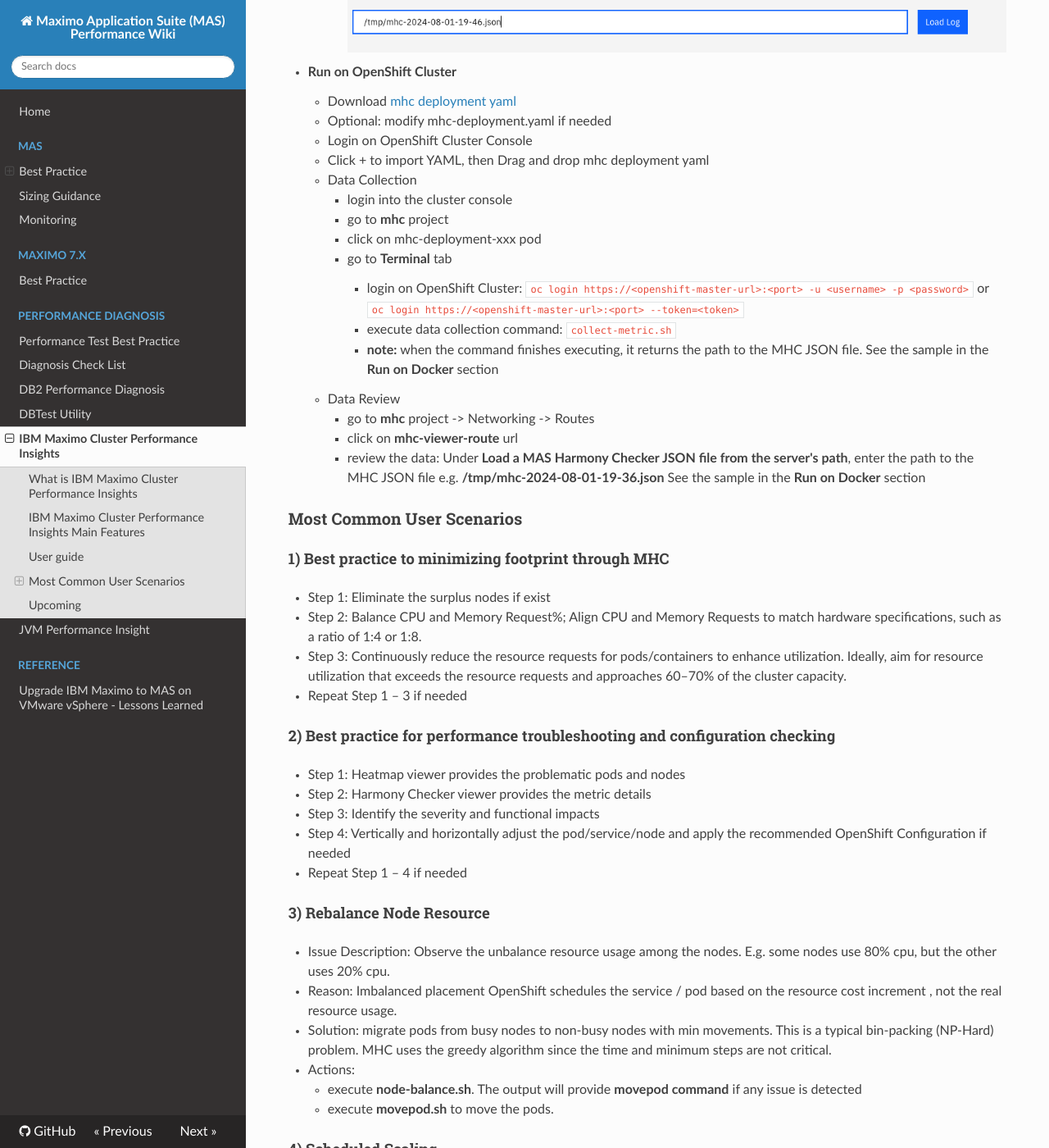
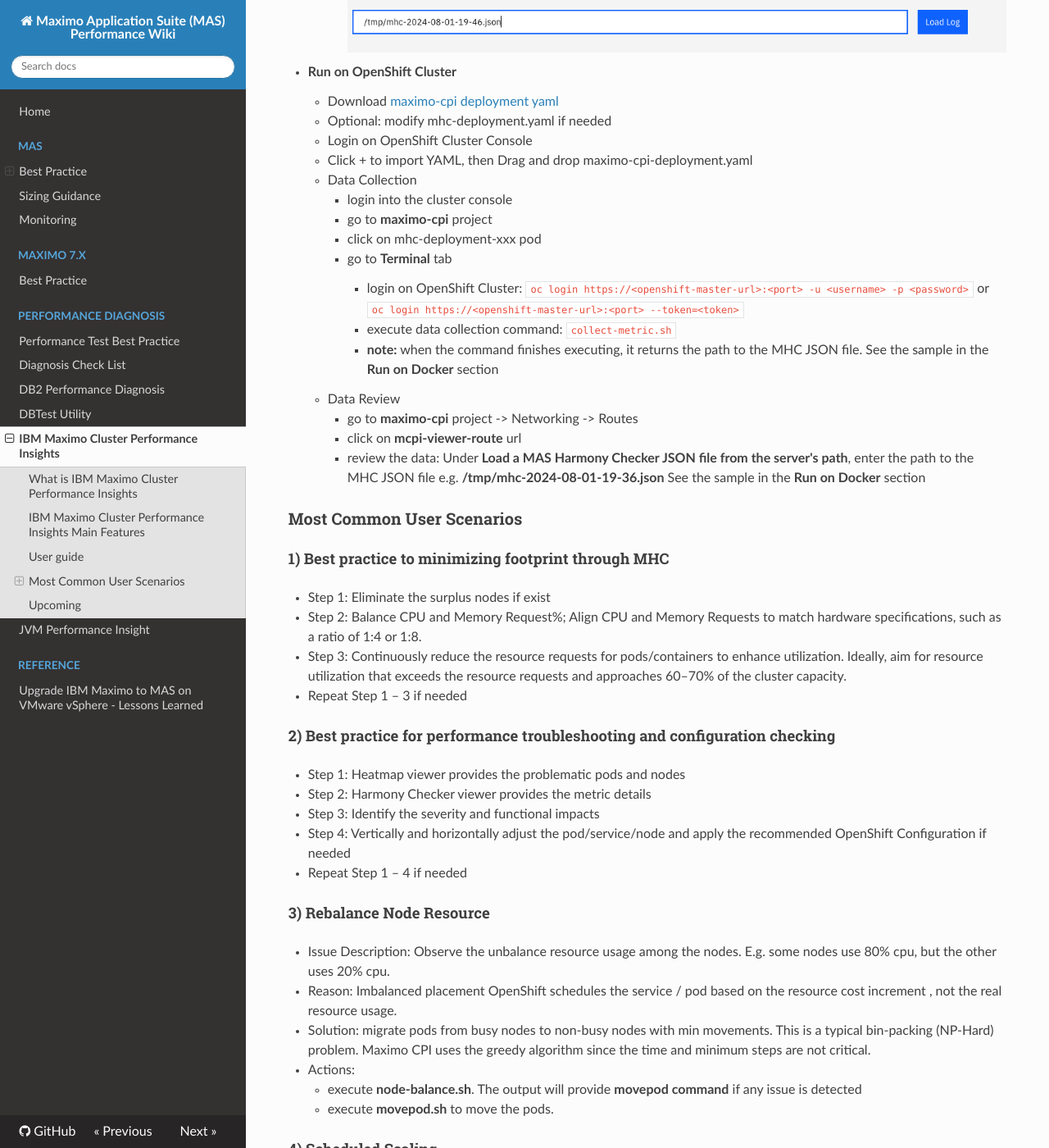
Before and after one commit to ibm-mas/mas-performance, an MkDocs documentation site: the page built from docs/pd/mcpi/maximo-cpi.md, in a window 1280 px wide and 1400 px high, scrolled down 1527 px. Shown: the whole window at 82% size. Built offline with MkDocs 1.6.1, drawn with Linux system fonts in a browser that asks for light colours; nearby versions of some CDN libraries; some of the changed text lies outside the part shown.

Commit message:
[patch] add IBM Maximo CPI

```diff
--- a/docs/pd/mhc/mas-harmony-checker.md
+++ b/docs/pd/mcpi/maximo-cpi.md
@@ -11,7 +11,7 @@
 
 ### What is IBM Maximo Cluster Performance Insights
 
-**IBM Maximo Cluster Performance Insights**, is a new utility that use short and long term snapshots to addresses specific best practices for deployment of Maximo App Suite. It can assist in pinpointing areas that need improvement and provide actionable insights for optimizing the MAS deployment.
+**IBM Maximo Cluster Performance Insights (Maximo CPI)**, is a new utility that use short and long term snapshots to addresses specific best practices for deployment of Maximo App Suite. It can assist in pinpointing areas that need improvement and provide actionable insights for optimizing the MAS deployment.
 
 Maximo Clients can conduct a self-assessment to ensure adherence to best practices, optimize resource use, and diagnose performance issues. This process helps in evaluating current practices, identifying areas for improvement, and enhancing overall efficiency and effectiveness.
 
@@ -45,21 +45,21 @@
         ![alt text](image-1.png)
 
 - **Run on OpenShift Cluster**
-    - Download [mhc deployment yaml](./mhc-deployment.yaml)
+    - Download [maximo-cpi deployment yaml](./maximo-cpi-deployment.yaml)
     - Optional: modify mhc-deployment.yaml if needed
     - Login on OpenShift Cluster Console
-    - Click + to import YAML, then Drag and drop mhc deployment yaml
+    - Click + to import YAML, then Drag and drop maximo-cpi-deployment.yaml
     - Data Collection
         - login into the cluster console
-        - go to **mhc** project
+        - go to **maximo-cpi** project
         - click on mhc-deployment-xxx pod
         - go to **Terminal** tab
             - login on OpenShift Cluster: `oc login https://<openshift-master-url>:<port> -u <username> -p <password>` or `oc login https://<openshift-master-url>:<port> --token=<token>`
             - execute data collection command: `collect-metric.sh`
             - **note:** when the command finishes executing, it returns the path to the MHC JSON file. See the sample in the **Run on Docker** section
     - Data Review
-        - go to **mhc** project -> Networking -> Routes
-        - click on **mhc-viewer-route** url
+        - go to **maximo-cpi** project -> Networking -> Routes
+        - click on **mcpi-viewer-route** url
         - review the data: Under **Load a MAS Harmony Checker JSON file from the server's path**, enter the path to the MHC JSON file e.g. **/tmp/mhc-2024-08-01-19-36.json** See the sample in the **Run on Docker** section
 
 
@@ -84,7 +84,7 @@
 
 - Issue Description: Observe the unbalance resource usage among the nodes. E.g. some nodes use 80% cpu, but the other uses 20% cpu.
 - Reason: Imbalanced placement OpenShift schedules the service / pod based on the resource cost increment , not the real resource usage.
-- Solution: migrate pods from busy nodes to non-busy nodes with min movements. This is a typical bin-packing (NP-Hard) problem. MHC uses the greedy algorithm since the time and minimum steps are not critical.
+- Solution: migrate pods from busy nodes to non-busy nodes with min movements. This is a typical bin-packing (NP-Hard) problem. Maximo CPI uses the greedy algorithm since the time and minimum steps are not critical.
 - Actions:
     - execute **node-balance.sh**. The output will provide **movepod command** if any issue is detected
     - execute **movepod.sh** to move the pods.
--- a/mkdocs.yml
+++ b/mkdocs.yml
@@ -37,7 +37,7 @@
     - 'Diagnosis Check List': pd/checklist.md
     - 'DB2 Performance Diagnosis': pd/db2-performance-diagnosis.md
     - 'DBTest Utility': pd/dbtest.md
-    - 'IBM Maximo Cluster Performance Insights': pd/mhc/mas-harmony-checker.md
+    - 'IBM Maximo Cluster Performance Insights': pd/mcpi/maximo-cpi.md
     - 'JVM Performance Insight': pd/jvm-performance-insight.md
   - 'Reference':
     - 'Upgrade IBM Maximo to MAS on VMware vSphere - Lessons Learned': https://github.com/zxue/upgrade-ibm-maximo-to-mas-on-vsphere
```
Also changed, not shown: docs/pd/mcpi/maximo-cpi-deployment.yaml (renamed from docs/pd/mhc/mhc-deployment.yaml, +15 -15 lines), docs/pd/mcpi/image-1.png (renamed from docs/pd/mhc/image-1.png), docs/pd/mcpi/image.png (renamed from docs/pd/mhc/image.png).
